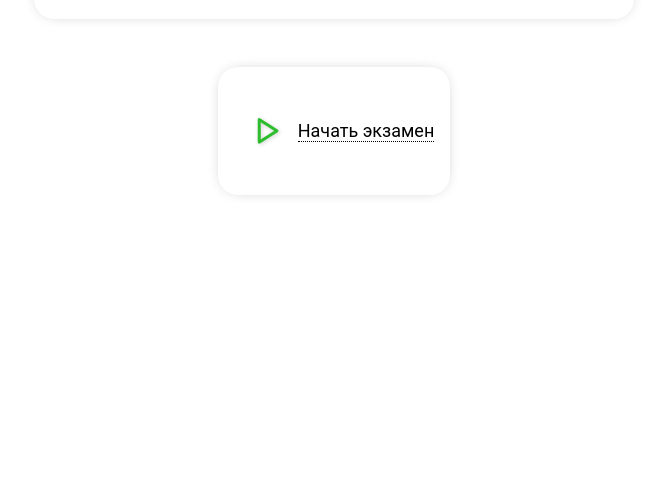
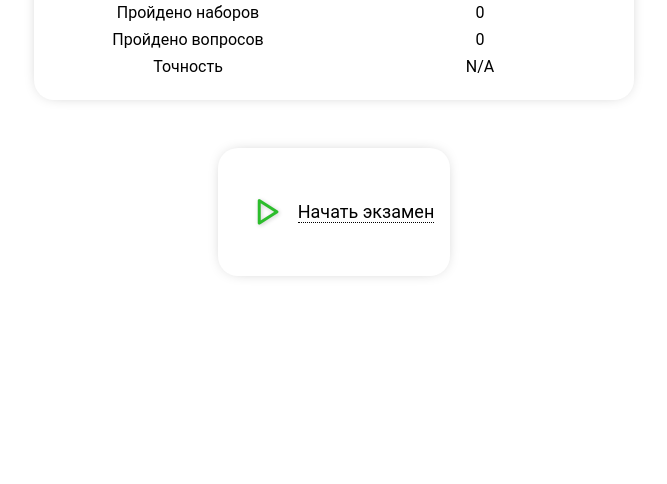
Before and after one commit to Twicebyte/georgian-driving-exam, a Flask app: page / in a window 1280 px wide. Shown: the part 457-941 px from the top of the page, without its empty margins (306-973 px from the left). Run offline with Flask 2, Linux system fonts and the light colour scheme; the visitor is signed in with stand-in values (Sample User, id 1).

Commit message:
local statistics

```diff
--- a/main.py
+++ b/main.py
@@ -76,7 +76,7 @@ def login_required(view):
 @app.route("/")
 @login_required
 def index():
-    return render_template('index.html')
+    return render_template('index.html', str=str, int=int)
 
 @app.route("/privacy")
 def privacy():
@@ -86,6 +86,15 @@ def privacy():
 @app.route('/.well-known/<path:path>')
 def send_report(path):
     return send_from_directory('.well-known', path)
+
+@app.route("/stats", methods=["POST"])
+@login_required
+def stats():
+    session['stats-exams'] = request.json['exams']
+    session['stats-questions'] = request.json['questions']
+    session['stats-correct'] = request.json['correct']
+    return jsonify({})
+
 
 @app.route("/login", methods=["POST"])
 def login():
--- a/static/script.js
+++ b/static/script.js
@@ -2,26 +2,6 @@
 var done = 0;
 var correct = 0;
 var allnum = 0;
-
-function nextexam(element) {
-    // Show modal with loader
-    var modal = document.createElement('div');
-    modal.classList.add('modal');
-    var loader = document.createElement('div');
-    loader.classList.add('loader');
-    modal.appendChild(loader);
-    //animate loader
-    var i = 0;
-    var interval = setInterval(function() {
-        loader.style.transform = 'rotate(' + i + 'deg)';
-        i += 10;
-        if (i == 360) { i = 0; }
-    }, 50);
-    document.body.appendChild(modal);
-
-    window.location.href = '/update';
-
-};
 
 function logout(element) {
     window.location.href = '/logout';
@@ -29,7 +9,7 @@ function logout(element) {
 };
 
 function scrollnext(element) {
-    element.parentElement.nextElementSibling.scrollIntoView(
+    element.parentElement.parentElement.nextElementSibling.scrollIntoView(
         {behavior: "smooth", block: "center", inline: "center"}
     )
 };
@@ -40,9 +20,14 @@ function answerclick(element) {
         done += 1;
         if (!element.classList.contains('correct')) {
             element.classList.add('incorrect');
+            add_incorrect();
         } else {
             correct += 1;
+            add_correct();
             document.getElementById('goodnum').innerHTML = correct;
+        }
+        if (done == allnum) {
+            add_exam();
         }
         document.getElementById('header').style.backgroundImage = 'linear-gradient(to right, #f2fff2 ' + (correct / allnum * 100) + '%, #fff1f1 ' + (correct / allnum * 100) + '%, #fff1f1 ' + (done / allnum * 100) + '%, #ffffff ' + (done / allnum * 100) + '%, #ffffff 100%)';
     }
@@ -55,7 +40,7 @@ function keyhandler(event) {
         var middleElement;
         var viewportHeight = document.defaultView.innerHeight;
 
-        for (var el of document.querySelectorAll('.ticket')) {
+        for (var el of document.querySelectorAll('.snap')) {
             var top = el.getBoundingClientRect().top;
             var bottom = el.getBoundingClientRect().bottom;
             // if an element is more or less in the middle of the viewport
--- a/static/style.css
+++ b/static/style.css
@@ -303,7 +303,11 @@ span.nextexam {
 .linklist {
     margin: 16px;
     display: flex;
-    justify-content: space-around;
+    justify-content: space-evenly;
+}
+
+span.stat {
+    width: 50%;
 }
 
 @media (max-width: 700px) {
--- a/templates/index.html
+++ b/templates/index.html
@@ -13,6 +13,41 @@
         <title>Georgian Driving Exam</title>
     </head>
     <body>
+        <script>
+            var stats_exams = {{ session.get('stats-exams', 0) }};
+            var stats_questions = {{ session.get('stats-questions', 0) }};
+            var stats_correct = {{ session.get('stats-correct', 0) }};
+
+            function add_exam() {
+                stats_exams += 1;
+                send_stats();
+            }
+
+            function add_incorrect() {
+                stats_questions += 1;
+                send_stats();
+            }
+
+            function add_correct() {
+                stats_questions += 1;
+                stats_correct += 1;
+                send_stats();
+            }
+
+            function send_stats() {
+                var xhr = new XMLHttpRequest();
+                xhr.open("POST", "/stats", true);
+                xhr.setRequestHeader('Content-Type', 'application/json');
+                xhr.send(JSON.stringify({
+                    "exams": stats_exams,
+                    "questions": stats_questions,
+                    "correct": stats_correct
+                }));
+                document.getElementById("stats-exams").innerHTML = stats_exams;
+                document.getElementById("stats-questions").innerHTML = stats_questions;
+                document.getElementById("stats-correct").innerHTML = Math.round(100 * stats_correct / stats_questions) + " %";
+            }
+        </script>
         <script src="{{ url_for('static', filename='script.js') }}" defer></script>
         <div class="header" id="header">
             <h1>Georgian Driving Exam</h1>
@@ -39,6 +74,15 @@
                                 </div>
                             </div>
                         </div>
+                        <div class="linklist" style="margin: 8px;">
+                            <span class="stat key">Пройдено наборов</span><span class="stat" id="stats-exams">{{ session.get('stats-exams', 0) }}</span>
+                        </div>
+                        <div class="linklist" style="margin: 8px;">
+                            <span class="stat key">Пройдено вопросов</span><span class="stat" id="stats-questions">{{ session.get('stats-questions', 0) }}</span>
+                        </div>
+                        <div class="linklist" style="margin: 8px;">
+                            <span class="stat key">Точность</span><span class="stat" id="stats-correct">{{ str(int(100 * session.get('stats-correct', 0) / session.get('stats-questions', 0))) + " %" if session.get('stats-questions', 0) else 'N/A' }}</span>
+                        </div>
                     </div>
                 </div>
             </section>
```
